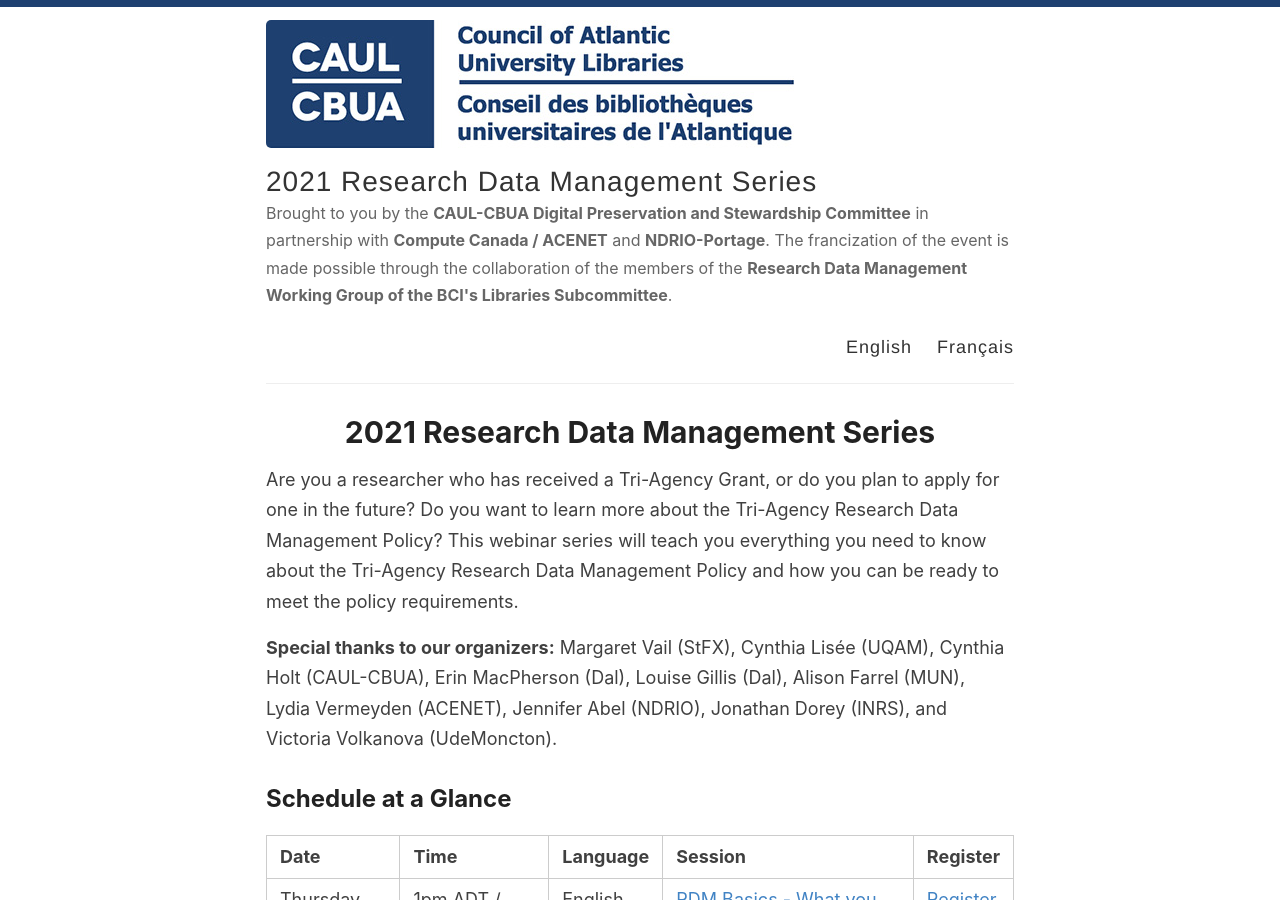
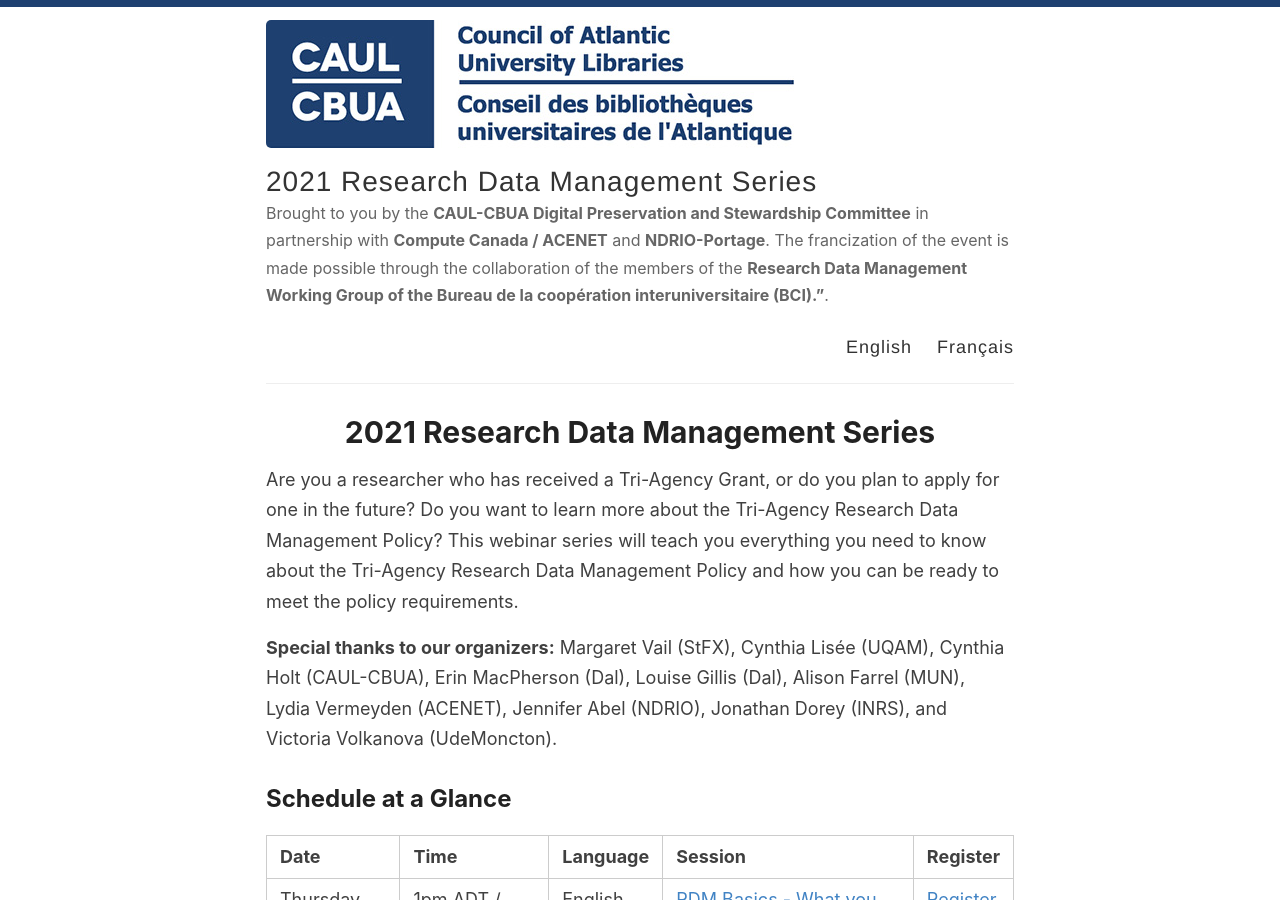
Before and after one commit to caul-dpsc/2021-rdm-series, a Jekyll site: the page built from _pages/index.md, in a window 1280 px wide and 900 px high. Built offline with Jekyll 4.4.1, drawn with Linux system fonts in a browser that asks for light colours.

Commit message:
Update _config.yml

```diff
--- a/_config.yml
+++ b/_config.yml
@@ -4,13 +4,13 @@
 
 # Name of your site (displayed in the header)
 name: 2021 Research Data Management Series
-name_fr:
+name_fr: Série 2021 de webinaires sur la gestion des données de recherche
 
 # Name of the author
 author: CAUL DPSC
 
 # Short bio or description (displayed in the header)
-description: Brought to you by the <b>CAUL-CBUA Digital Preservation and Stewardship Committee</b> in partnership with <b>Compute Canada / ACENET</b> and <b>NDRIO-Portage</b>. The francization of the event is made possible through the collaboration of the members of the <b>Research Data Management Working Group of the BCI's Libraries Subcommittee</b>.
+description: Brought to you by the <b>CAUL-CBUA Digital Preservation and Stewardship Committee</b> in partnership with <b>Compute Canada / ACENET</b> and <b>NDRIO-Portage</b>. The francization of the event is made possible through the collaboration of the members of the <b>Research Data Management Working Group of the Bureau de la coopération interuniversitaire (BCI).”</b>.
 description_fr: Présenté par <b>le Comité de préservation et de gestion des données numériques du CAUL-CBUA</b> en partenariat avec <b>Calcul Canada / ACENET</b> et <b>NOIRN-Portage</b>. La francisation de l’événement est rendue possible grâce à <b>la collaboration des membres du Groupe de travail sur la gestion des données de recherche du Sous-comité des bibliothèques du Bureau de la coopération interuniversitaire</b>.
 
 # URL of your avatar or profile pic (you could use your GitHub profile pic)
```
